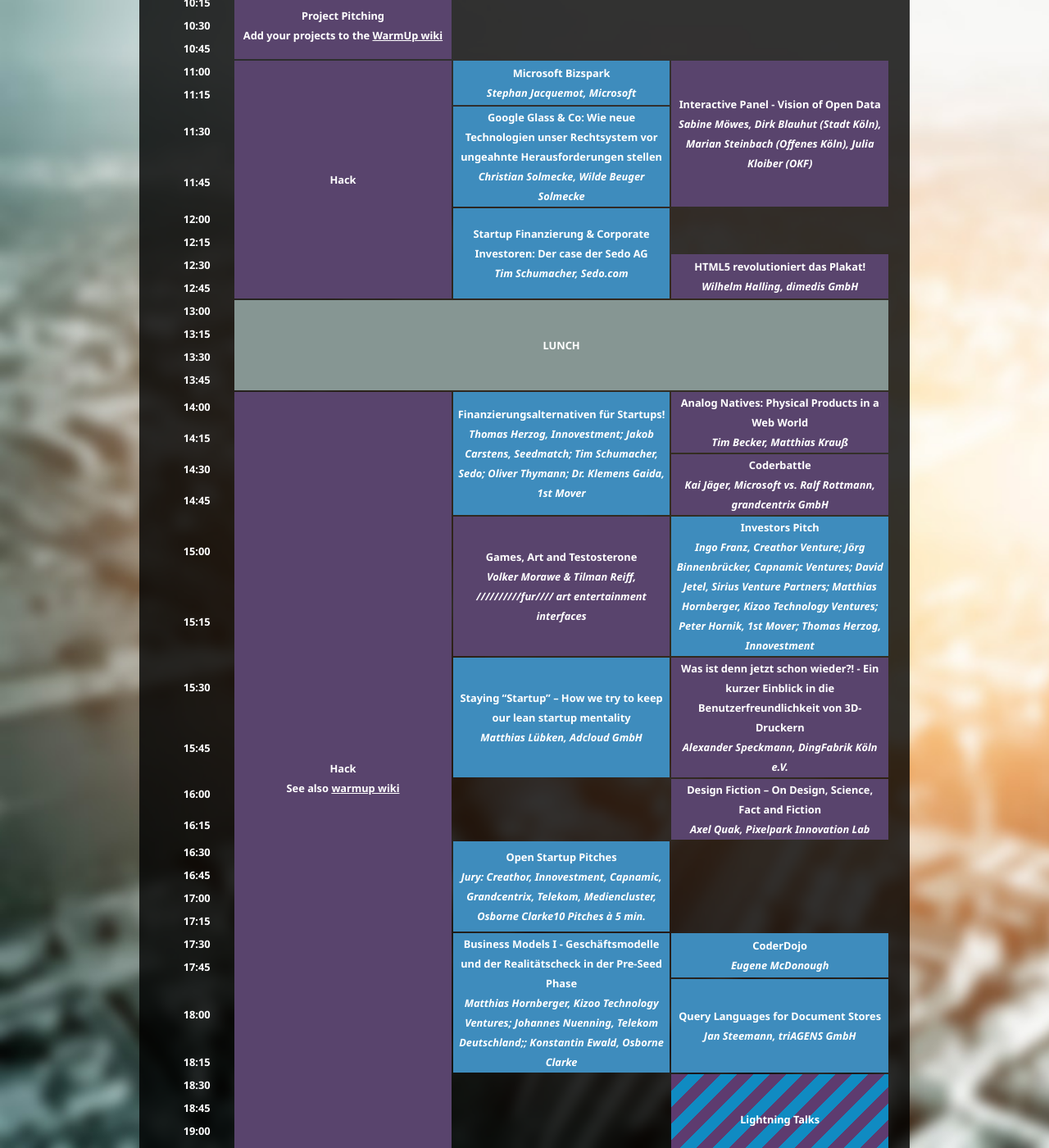
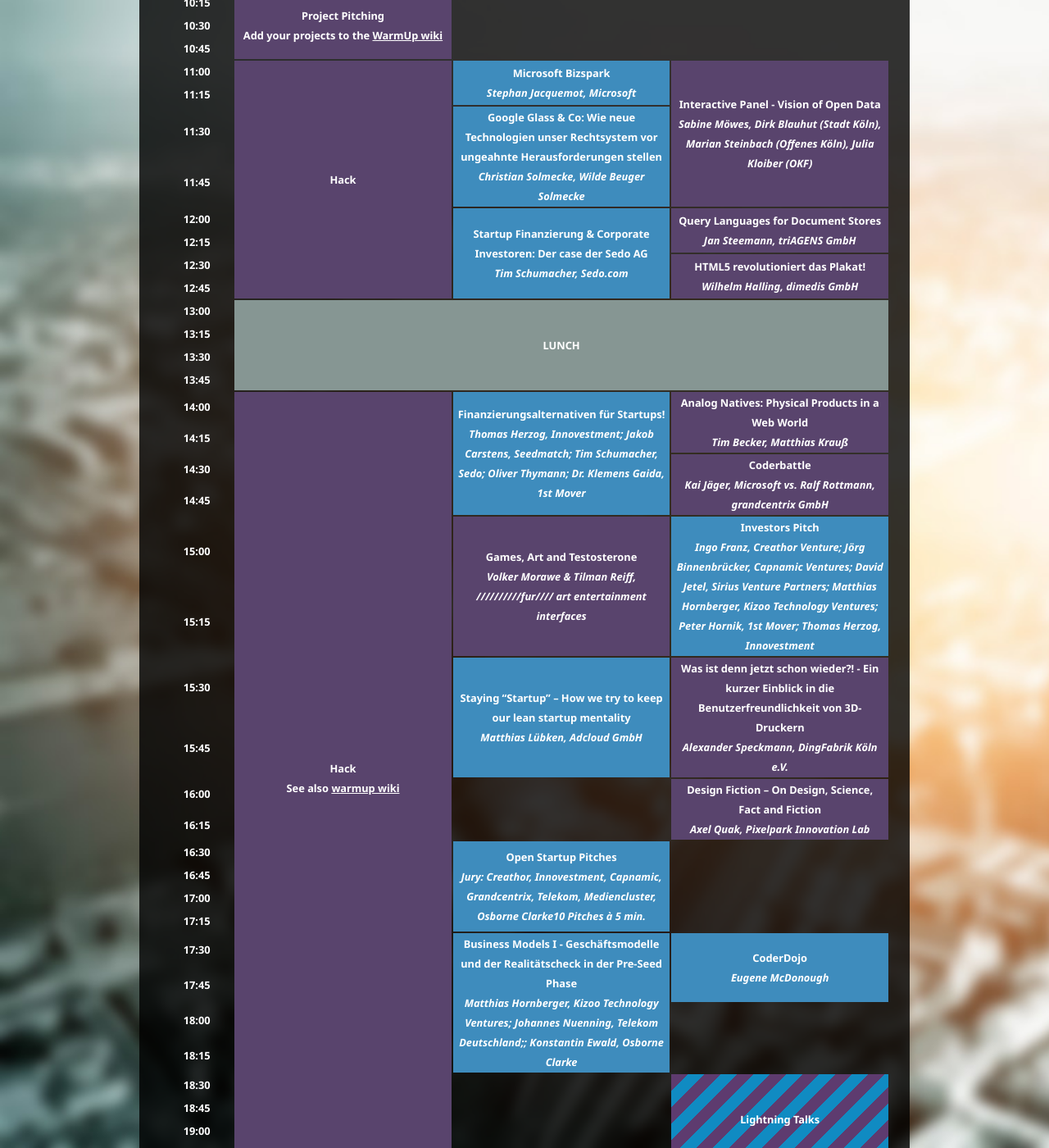
Before and after one commit to InteractiveCologne/interactivecologne.github.com, a Jekyll site: the page built from schedule/tuesday.html, in a window 1280 px wide and 1400 px high, scrolled down 669 px. Shown: the whole window at 82% size. Built offline with Jekyll 4.4.1, drawn with Linux system fonts in a browser that asks for light colours; nearby versions of some CDN libraries.

Commit message:
moved talk

```diff
--- a/schedule/tuesday.html
+++ b/schedule/tuesday.html
@@ -81,6 +81,9 @@
 				<td>12:00</td>
 				<td rowspan="4" class="startuptalks">
 					Startup Finanzierung & Corporate Investoren: Der case der Sedo AG<br/><em>Tim Schumacher, Sedo.com</em>
+				</td>
+				<td rowspan="2" class="hackitself">
+					  Query Languages for Document Stores<br/><em>Jan Steemann, triAGENS GmbH</em>
 				</td>
 			</tr>
 			<tr>
@@ -197,9 +200,6 @@
 			</tr>
 			<tr>
 				<td>18:00</td>
-				<td rowspan="2" class="startuptalks">
-					  Query Languages for Document Stores<br/><em>Jan Steemann, triAGENS GmbH</em>
-				</td>
 			</tr>
 			<tr>
 				<td>18:15</td>
```
